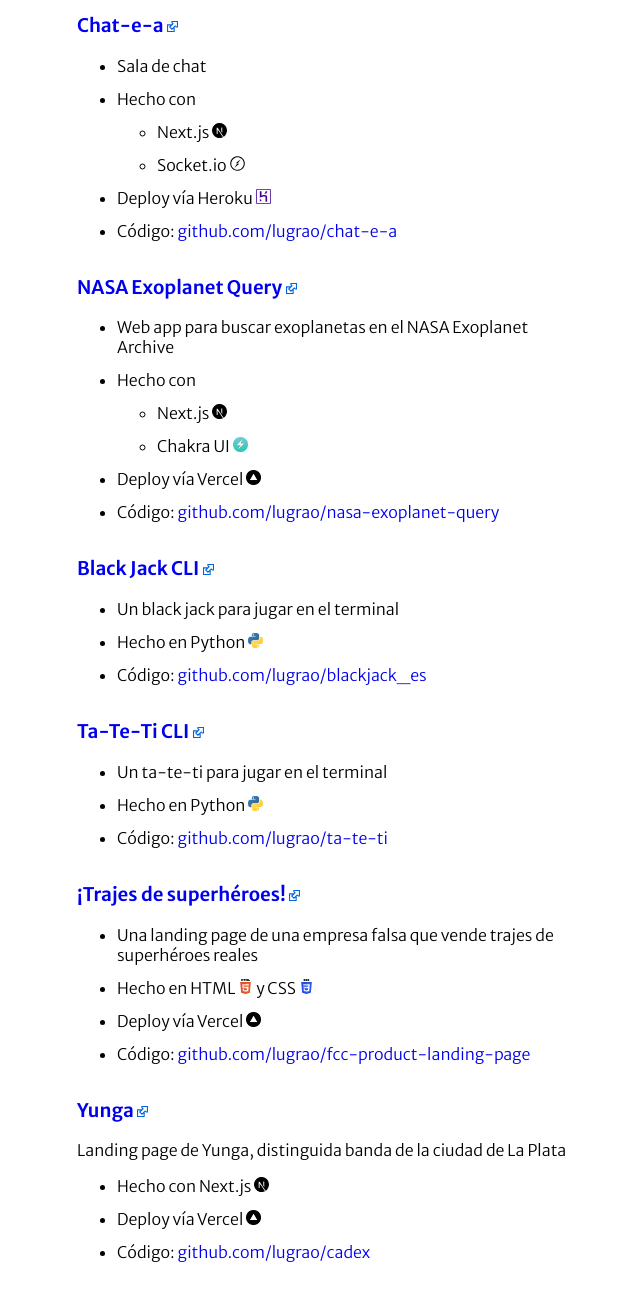
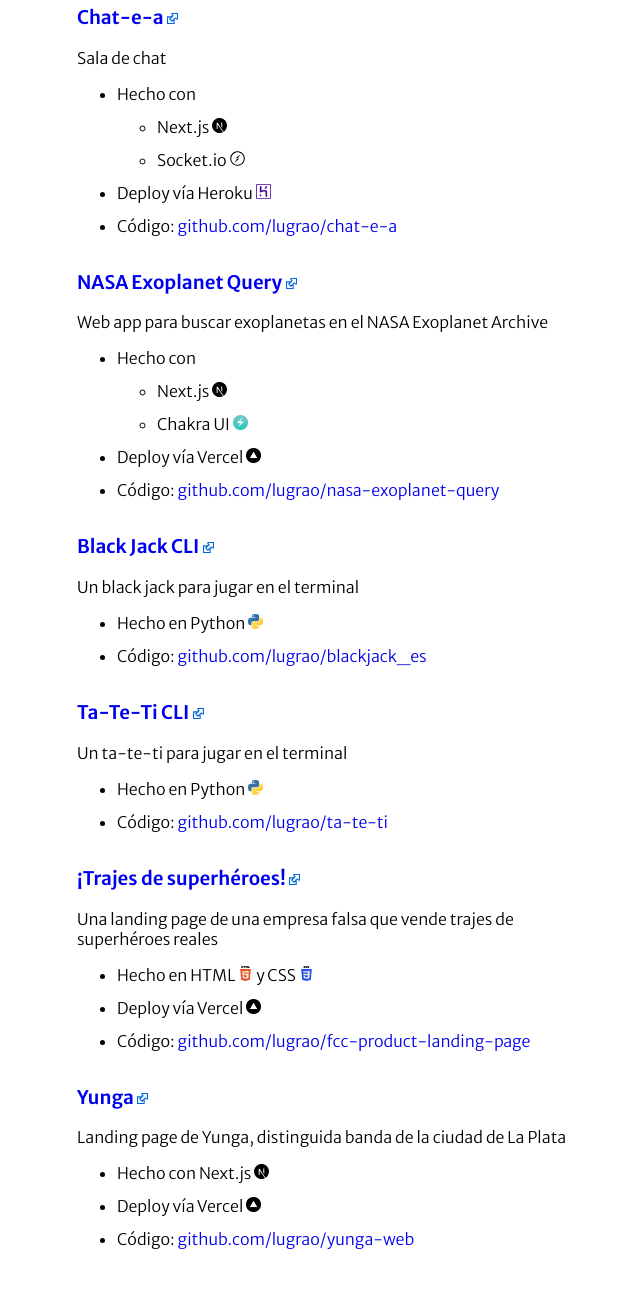
Before and after one commit to lugrao/lugrao.github.io, a plain HTML site: page index.html in a window 1280 px wide. Shown: the part 1426-2726 px from the top of the page, without its empty margins (633-1273 px from the left). Drawn offline with Linux system fonts and the light colour scheme.

Commit message:
ubica descripción de proyecto en párrafo aparte

```diff
--- a/index.html
+++ b/index.html
@@ -106,8 +106,7 @@
         <a href="https://movie-ratings.vercel.app/" target="_blank">Movie Ratings
           <img class="external-link" src="icons/External.svg" alt="Link externo" height="11" width="11" /></a>
       </h3>
-      <ul>
-        <li>
+      <p>
         Web app para buscar películas y saber sus ratings de
         <ul>
           <li>IMDb</li>
@@ -117,7 +116,9 @@
           <li>TMDb</li>
           <li>FilmAffinity</li>
         </ul>
-        </li>
+      </p>
+      <ul>
+
         <li>
           Hecho en Flask
           <img class="icon" src="icons/Flask.svg" alt="Ícono de Flask" height="15" width="15" />
@@ -135,10 +136,11 @@
       <h3>
         Movie Ratings CLI
       </h3>
+      <p>
+        Una versión mínima de Movie Ratings para usar en el terminal
+      </p>
       <ul>
-        <li>
-          Una versión mínima de Movie Ratings para usar en el terminal
-        </li>
+
         <li>
           Hecho en Python
           <img class="icon" src="icons/Python.svg" alt="Ícono de Python" height="15" width="15" />
@@ -153,8 +155,8 @@
         <a href="https://cadex.vercel.app/" target="_blank">Cadex
           <img class="external-link" src="icons/External.svg" alt="Link externo" height="11" width="11" /></a>
       </h3>
+      <p>Web app para escribir junto a otra gente</p>
       <ul>
-        <li>Web app para escribir junto a otra gente</li>
         <li>
           Hecho con
           <ul>
@@ -190,8 +192,8 @@
         <a href="https://chat-e-a.herokuapp.com/" target="_blank">Chat-e-a
           <img class="external-link" src="icons/External.svg" alt="Link externo" height="11" width="11" /></a>
       </h3>
+      <p>Sala de chat</p>
       <ul>
-        <li>Sala de chat</li>
         <li>
           Hecho con
           <ul>
@@ -220,10 +222,11 @@
           <img class="external-link" src="icons/External.svg" alt="Link externo" height="11" width="11" />
         </a>
       </h3>
+      <p>
+        Web app para buscar exoplanetas en el NASA Exoplanet Archive
+      </p>
       <ul>
-        <li>
-          Web app para buscar exoplanetas en el NASA Exoplanet Archive
-        </li>
+
         <li>
           Hecho con
           <ul>
@@ -251,8 +254,8 @@
         <a href="https://replit.com/@lugrao/blackjack" target="_blank">Black Jack CLI
           <img class="external-link" src="icons/External.svg" alt="Link externo" height="11" width="11" /></a>
       </h3>
+      <p>Un black jack para jugar en el terminal</p>
       <ul>
-        <li>Un black jack para jugar en el terminal</li>
         <li>
           Hecho en Python
           <img class="icon" src="icons/Python.svg" alt="Ícono de Python" height="15" width="15" />
@@ -268,8 +271,8 @@
           <img class="external-link" src="icons/External.svg" alt="Link externo" height="11" width="11" />
         </a>
       </h3>
+      <p>Un ta-te-ti para jugar en el terminal</p>
       <ul>
-        <li>Un ta-te-ti para jugar en el terminal</li>
         <li>
           Hecho en Python
           <img class="icon" src="icons/Python.svg" alt="Ícono de Python" height="15" width="15" />
@@ -285,10 +288,10 @@
           <img class="external-link" src="icons/External.svg" alt="Link externo" height="11" width="11" />
         </a>
       </h3>
+      <p>
+        Una landing page de una empresa falsa que vende trajes de superhéroes reales
+      </p>
       <ul>
-        <li>
-          Una landing page de una empresa falsa que vende trajes de superhéroes reales
-        </li>
         <li>
           Hecho en HTML
           <img class="icon" src="icons/HTML.svg" alt="Ícono de HTML" height="15" width="15" />
@@ -320,7 +323,7 @@
         </li>
         <li>
           Código:
-          <a href="https://github.com/lugrao/yunga-web">github.com/lugrao/cadex</a>
+          <a href="https://github.com/lugrao/yunga-web">github.com/lugrao/yunga-web</a>
         </li>
       </ul>
   </div>
```
Lines whose indentation alone changed are shown as unchanged.
